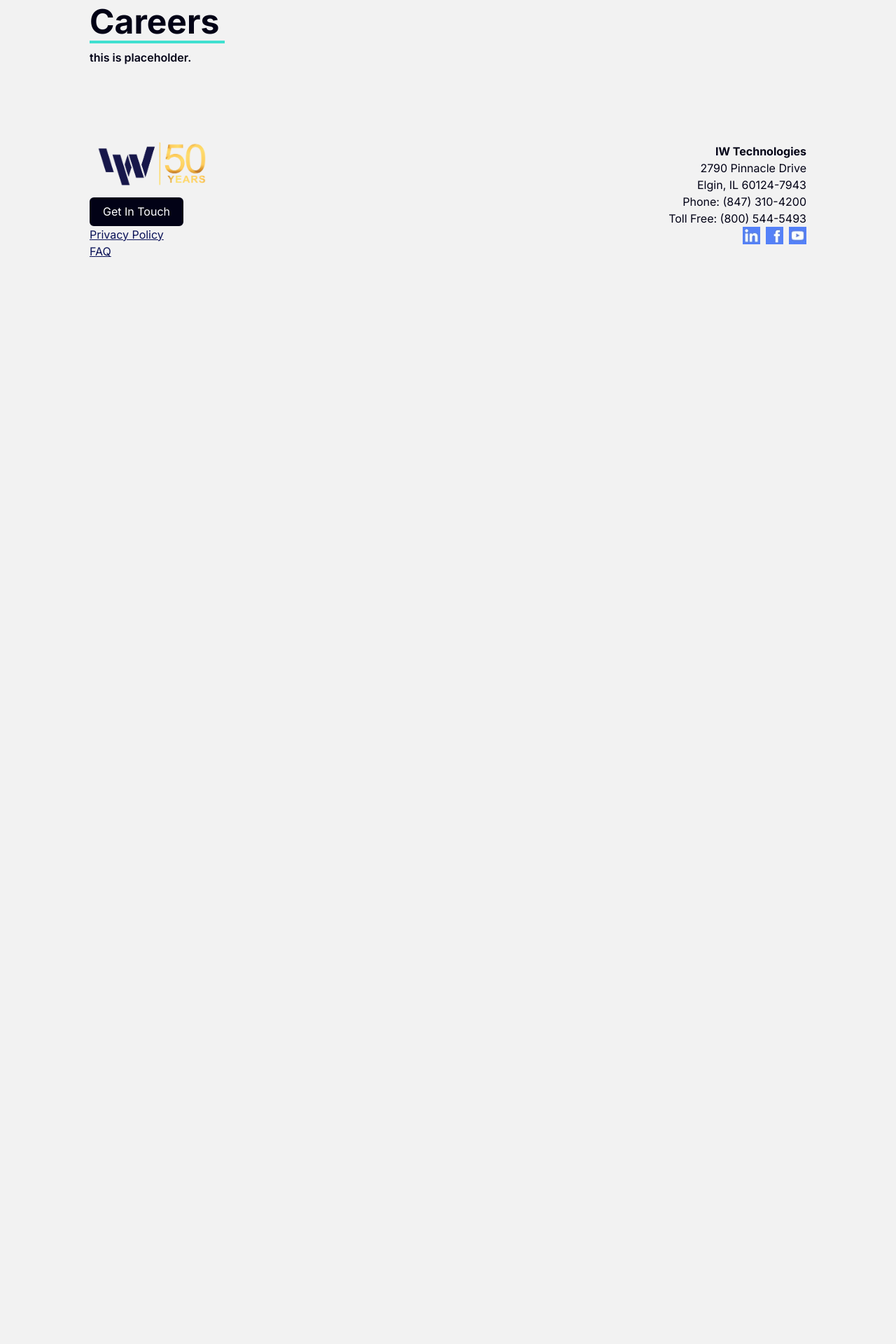
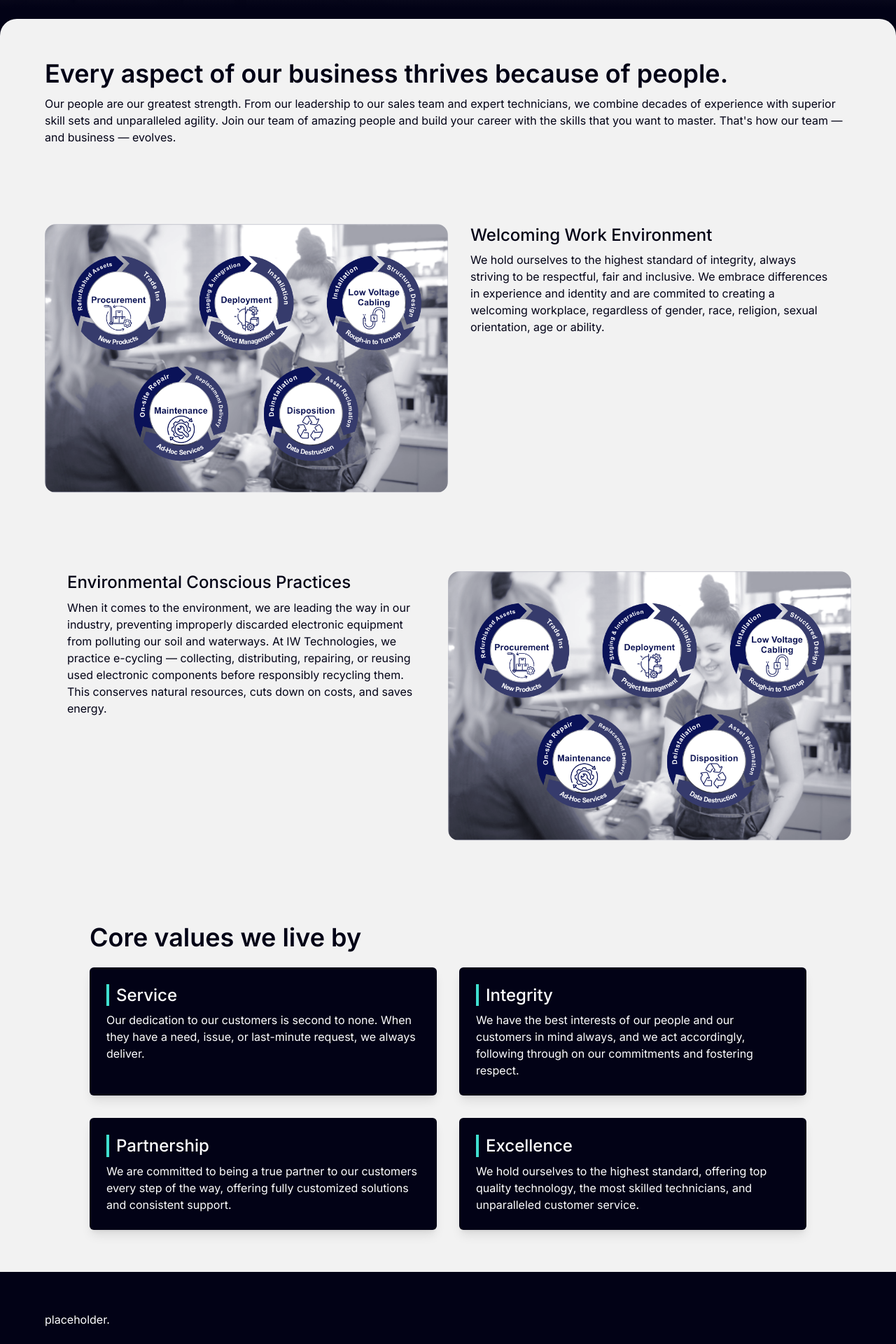
Before and after one commit to IWTechnologies/weareiw, a Next.js app in the folder nextjs-weareiw/: page /careers in a window 1280 px wide. Shown: the part 600-2520 px from the top of the page at 70% size. Before the commit the page ends 1003 px from the top, so only its background shows below. Built offline with nearby package versions, Linux system fonts and the light colour scheme.

Commit message:
Working on careers page, updated Card component props. Removed TJs logo from customerLogos

```diff
--- a/nextjs-weareiw/src/app/careers/page.tsx
+++ b/nextjs-weareiw/src/app/careers/page.tsx
@@ -1,5 +1,6 @@
 import type { Metadata } from "next";
 import Hero from "@/components/Hero";
+import Blurb from "@/components/Blurb";
 import Card from "@/components/Card";
 import LinkButton from "@/components/LinkButton";
 
@@ -11,7 +12,7 @@ export const metadata: Metadata = {
 export default function CareersPage() {
     return (
         <div>
-            <section className="h-96 text-white">
+            <section className="h-fit text-white">
                 <Hero
                     imageSrc="/heroImages/shutterstock1.jpg"
                     imageAlt="Blue tinted procurement hero image"
@@ -19,21 +20,168 @@ export default function CareersPage() {
                     imageHeight={457}
                     text={
                     <>
-
+                        <h1>Level Up Your Career</h1>
+                        <p>Join our grouwing team of motivated people.</p>
+                        <p>
+                            We are an agile group of hard workers who support and respect
+                            each other. We hold ourselves to the highest standard — offering
+                            top-quality technology, the most skilled technicians and above all,
+                            dedicated partnership.
+                        </p>
                     </>
                     }
+                    link={{
+                        href: "#",
+                        label: "Explore Opportunities",
+                        variant: "light",
+                    }}
                 />
             </section>
 
             <section className="w-full flex justify-center bg-brand-black text-brand-black">
                 <div className="w-full py-14 mt-4 rounded-t-3xl bg-background">
-                    <div className="w-[80%] mx-auto flex flex-col gap-10">
-                        <div className="w-full flex flex-col gap-2">
-                            <h1 className="w-fit border-b-4 border-brand-aqua px-2 pl-0">Careers</h1>
-                            <p className="font-semibold">
-                                this is placeholder.
+                    <div className="container mx-auto flex justify-center">
+                        <div className="w-[90%] flex flex-col gap-2">
+                            <h2 className="">
+                                Every aspect of our business thrives because of people.
+                            </h2>
+                            <p className="">
+                                Our people are our greatest strength. From our leadership to our sales
+                                team and expert technicians, we combine decades of experience with
+                                superior skill sets and unparalleled agility. Join our team of amazing
+                                people and build your career with the skills that you want to master.
+                                That's how our team — and business — evolves.
                             </p>
                         </div>
+                    </div>
+                </div>
+            </section>
+
+            <section className="w-full py-14">
+                <div className="container mx-auto flex justify-center">
+                    <div className="w-[90%]">
+                    <Blurb
+                        media={{
+                        type: "image",
+                        src: "/copylifeCycle.png",
+                        alt: "Blue tinted image of IW team in meeting",
+                        width: 512,
+                        height: 342,
+                        }}
+                        text={
+                        <>
+                            <h3>Welcoming Work Environment</h3>
+                            <p>
+                                We hold ourselves to the highest standard of integrity,
+                                always striving to be respectful, fair and inclusive. We
+                                embrace differences in experience and identity and are commited
+                                to creating a welcoming workplace, regardless of gender, race,
+                                religion, sexual orientation, age or ability.
+                            </p>
+                        </>
+                        }
+                        rounded
+                        textColor="text-brand-black"
+                    />
+                    </div>
+                </div>
+            </section>
+
+            <section className="w-full py-14">
+                <div className="container mx-auto flex justify-center">
+                    <div className="w-[90%]">
+                    <Blurb
+                        media={{
+                        type: "image",
+                        src: "/copylifeCycle.png",
+                        alt: "Blue tinted image of IW team in meeting",
+                        width: 512,
+                        height: 342,
+                        }}
+                        text={
+                        <>
+                            <h3>Environmental Conscious Practices</h3>
+                            <p>
+                                When it comes to the environment, we are leading the way in our
+                                industry, preventing improperly discarded electronic equipment from
+                                polluting our soil and waterways. At IW Technologies, we practice
+                                e-cycling — collecting, distributing, repairing, or reusing used
+                                electronic components before responsibly recycling them. This
+                                conserves natural resources, cuts down on costs, and saves energy.
+                            </p>
+                        </>
+                        }
+                        reverse
+                        rounded
+                        textColor="text-brand-black"
+                    />
+                    </div>
+                </div>
+            </section>
+
+            <section className="w-[80%] mx-auto my-15 flex flex-col items-center gap-5">
+                <div className="w-full flex flex-col gap-1 text-brand-black">
+                    <h2 className="">
+                        Core values we live by
+                    </h2>
+                </div>
+                <div className="w-full grid grid-cols-1 gap-8
+                xl:grid-cols-2 items-stretch">
+                    <Card
+                        text={
+                            <>
+                            <h3 className="pl-2.5 border-l-4 border-brand-aqua text-white">Service</h3>
+                            <p className="text-white">
+                                Our dedication to our customers is second to none. When they have a need,
+                                issue, or last-minute request, we always deliver.
+                            </p>
+                            </>
+                        }
+                        bgColor="bg-brand-black"
+                    />
+                    <Card
+                        text={
+                            <>
+                            <h3 className="pl-2.5 border-l-4 border-brand-aqua text-white">Integrity</h3>
+                            <p className="text-white">
+                                We have the best interests of our people and our customers in mind always,
+                                and we act accordingly, following through on our commitments and fostering respect.
+                            </p>
+                            </>
+                        }
+                        bgColor="bg-brand-black"
+                    />
+                    <Card
+                        text={
+                            <>
+                            <h3 className="pl-2.5 border-l-4 border-brand-aqua text-white">Partnership</h3>
+                            <p className="text-white">
+                                We are committed to being a true partner to our customers every step
+                                of the way, offering fully customized solutions and consistent support.
+                            </p>
+                            </>
+                        }
+                        bgColor="bg-brand-black"
+                    />
+                    <Card
+                        text={
+                            <>
+                            <h3 className="pl-2.5 border-l-4 border-brand-aqua text-white">Excellence</h3>
+                            <p className="text-white">
+                                We hold ourselves to the highest standard, offering top quality technology,
+                                the most skilled technicians, and unparalleled customer service.
+                            </p>
+                            </>
+                        }
+                        bgColor="bg-brand-black"
+                    />
+                </div>
+            </section>
+
+            <section className="w-full py-14 bg-brand-black">
+                <div className="container mx-auto flex justify-center">
+                    <div className="w-[90%] text-white">
+                        placeholder.
                     </div>
                 </div>
             </section>
--- a/nextjs-weareiw/src/app/page.tsx
+++ b/nextjs-weareiw/src/app/page.tsx
@@ -29,7 +29,6 @@ const customerLogos = [
     { src: "/customerLogos/Speedway.png", alt: "Speedway logo" },
     { src: "/customerLogos/StopShop.png", alt: "Stop and Shop logo" },
     { src: "/customerLogos/Target2.png", alt: "Target logo" },
-    { src: "/customerLogos/TraderJoes.png", alt: "Trader Joe's logo" },
     { src: "/customerLogos/VictoriasSecret.png", alt: "Victoria's Secret logo" },
     { src: "/customerLogos/Wegmans.png", alt: "Wegmans logo" },
     { src: "/customerLogos/Wendys.png", alt: "Wendy's logo" },
--- a/nextjs-weareiw/src/components/Card.tsx
+++ b/nextjs-weareiw/src/components/Card.tsx
@@ -13,12 +13,13 @@ type CardProps = {
             label: string;
             variant?: LinkVariant;
         };
+    bgColor?: "bg-white" | "bg-brand-black";
 };
 
-export default function Card({ imageSrc="", imageAlt="", imageWidth=0, imageHeight=0, text, link }: CardProps) {
+export default function Card({ imageSrc="", imageAlt="", imageWidth=0, imageHeight=0, text, link, bgColor="bg-white" }: CardProps) {
     return (
         <div
-        className="w-full flex flex-col rounded-md bg-white shadow-lg overflow-hidden">
+        className={`w-full flex flex-col rounded-md ${bgColor} shadow-lg overflow-hidden`}>
             {imageSrc && (
                 <Image className="min-h-62.5 max-h-62.5 h-auto w-auto object-cover"
                 src={imageSrc} alt={imageAlt} width={imageWidth} height={imageHeight}
```
